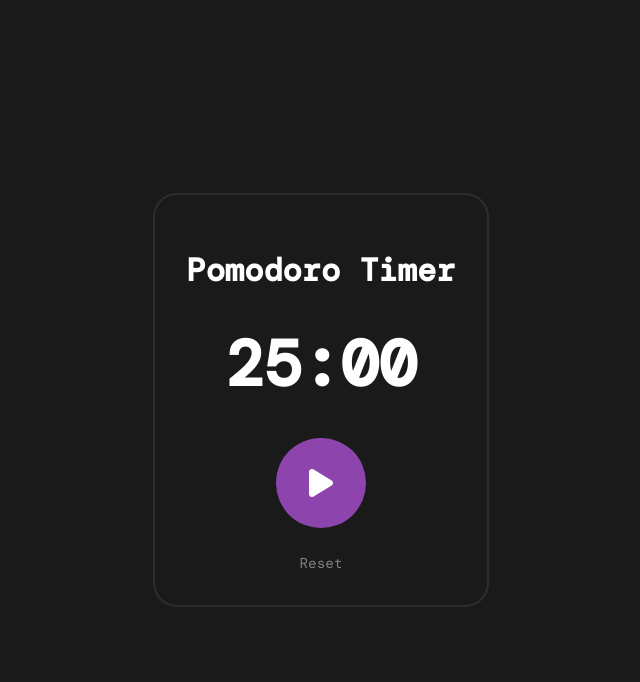
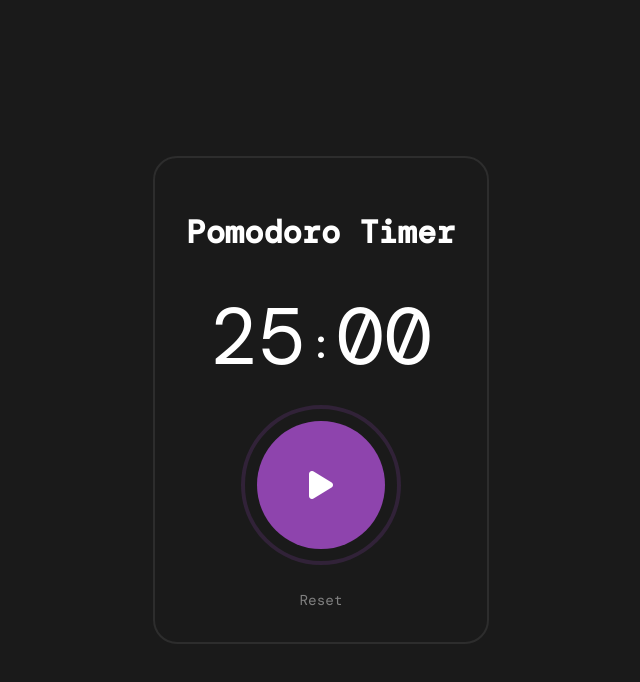
Before and after one commit to ivem77/Timer, a plain HTML site: page index.html in a window 1280 px wide. Shown: the whole page, without its empty margins (319-959 px from the left). Drawn offline with nearby package versions, Linux system fonts and the light colour scheme; a web font is replaced by a local one.

Commit message:
Progress bar

```diff
--- a/index.html
+++ b/index.html
@@ -12,10 +12,16 @@
     <div class="container">
         <h1>Pomodoro Timer</h1>
         <div class="timer">
-            <span id="minutes">25</span>:<span id="seconds">00</span>
+            <span id="minutes">25</span><span class="timer-colon">:</span><span id="seconds">00</span>
         </div>
         <div class="controls">
-            <button id="toggle-timer"><i class="fas fa-play"></i></button>
+            <div class="progress-ring">
+                <svg class="progress-ring__circle" width="172" height="172">
+                    <circle class="progress-ring__circle-bg" r="78" cx="86" cy="86" />
+                    <circle class="progress-ring__circle-fg" r="78" cx="86" cy="86" />
+                </svg>
+                <button id="toggle-timer"><i class="fas fa-play"></i></button>
+            </div>
         </div>
         <div class="reset-container">
             <button id="reset">Reset</button>
--- a/script.js
+++ b/script.js
@@ -7,6 +7,8 @@ const minutesDisplay = document.getElementById('minutes');
 const secondsDisplay = document.getElementById('seconds');
 const toggleButton = document.getElementById('toggle-timer');
 const resetButton = document.getElementById('reset');
+const progressRing = document.querySelector('.progress-ring__circle-fg');
+const FULL_DASH_ARRAY = 490.088; // 2 * π * 78
 
 function updateDisplay() {
     const minutes = Math.floor(timeLeft / 60);
@@ -15,6 +17,12 @@ function updateDisplay() {
     minutesDisplay.textContent = minutes.toString().padStart(2, '0');
     secondsDisplay.textContent = seconds.toString().padStart(2, '0');
     document.title = `${minutes}:${seconds} - ${isBreakTime ? 'Break' : 'Work'} Time`;
+
+    // Update progress ring
+    const totalTime = isBreakTime ? breakTime : (25 * 60);
+    const progress = timeLeft / totalTime;
+    const offset = FULL_DASH_ARRAY * progress;
+    progressRing.style.strokeDashoffset = offset;
 }
 
 function toggleTimer() {
@@ -58,6 +66,8 @@ function resetTimer() {
     isBreakTime = false;
     timeLeft = 25 * 60;
     document.querySelector('h1').textContent = 'Pomodoro Timer';
+    document.querySelector('h1').classList.remove('break');
+    progressRing.style.strokeDashoffset = FULL_DASH_ARRAY; // Reset progress ring
     updateDisplay();
     toggleButton.innerHTML = '<i class="fas fa-play"></i>';
 }
--- a/styles.css
+++ b/styles.css
@@ -18,16 +18,22 @@ body {
 }
 
 .timer {
-    font-size: 4rem;
-    font-weight: bold;
+    font-size: 5rem;
+    font-weight: 300;
     margin: 2rem 0;
-    color: #ffffff;  /* White for timer */
+    color: #ffffff;
+}
+
+.timer-colon {
+    font-size: 2.5rem;
+    vertical-align: middle;
+    margin: 0 0.2rem;
 }
 
 .controls button {
     font-size: 2rem;  /* Bigger icons */
-    margin: 0 0.4rem;
-    padding: 2.8rem;
+    margin: 0 0.8rem;
+    padding: 4rem;
     cursor: pointer;
     color: white;
     border: none;
@@ -42,6 +48,8 @@ body {
 
 #toggle-timer {
     background-color: #8e44ad;
+    position: relative;
+    z-index: 1;
 }
 
 #toggle-timer:hover {
@@ -49,7 +57,7 @@ body {
 }
 
 .reset-container {
-    margin-top: 1.5rem;
+    margin-top: 2.5rem;  /* Increased from 1.5rem */
 }
 
 #reset {
@@ -74,3 +82,30 @@ body {
 .container h1.break {
     color: #8e44ad; /* Same as toggle button color */
 }
+
+.progress-ring {
+    position: relative;
+    display: inline-flex;
+    align-items: center;
+    justify-content: center;
+}
+
+.progress-ring__circle {
+    transform: rotate(-90deg);
+    position: absolute;
+}
+
+.progress-ring__circle-bg {
+    fill: none;
+    stroke: rgba(142, 68, 173, 0.2);  /* Lighter version of button color */
+    stroke-width: 4px;
+}
+
+.progress-ring__circle-fg {
+    fill: none;
+    stroke: #8e44ad;
+    stroke-width: 4px;
+    stroke-dasharray: 490.088; /* 2 * π * 78 */
+    stroke-dashoffset: 490.088; /* Start empty */
+    transition: stroke-dashoffset 0.1s ease;
+}
```
Also changed, not shown: 1 other file.
